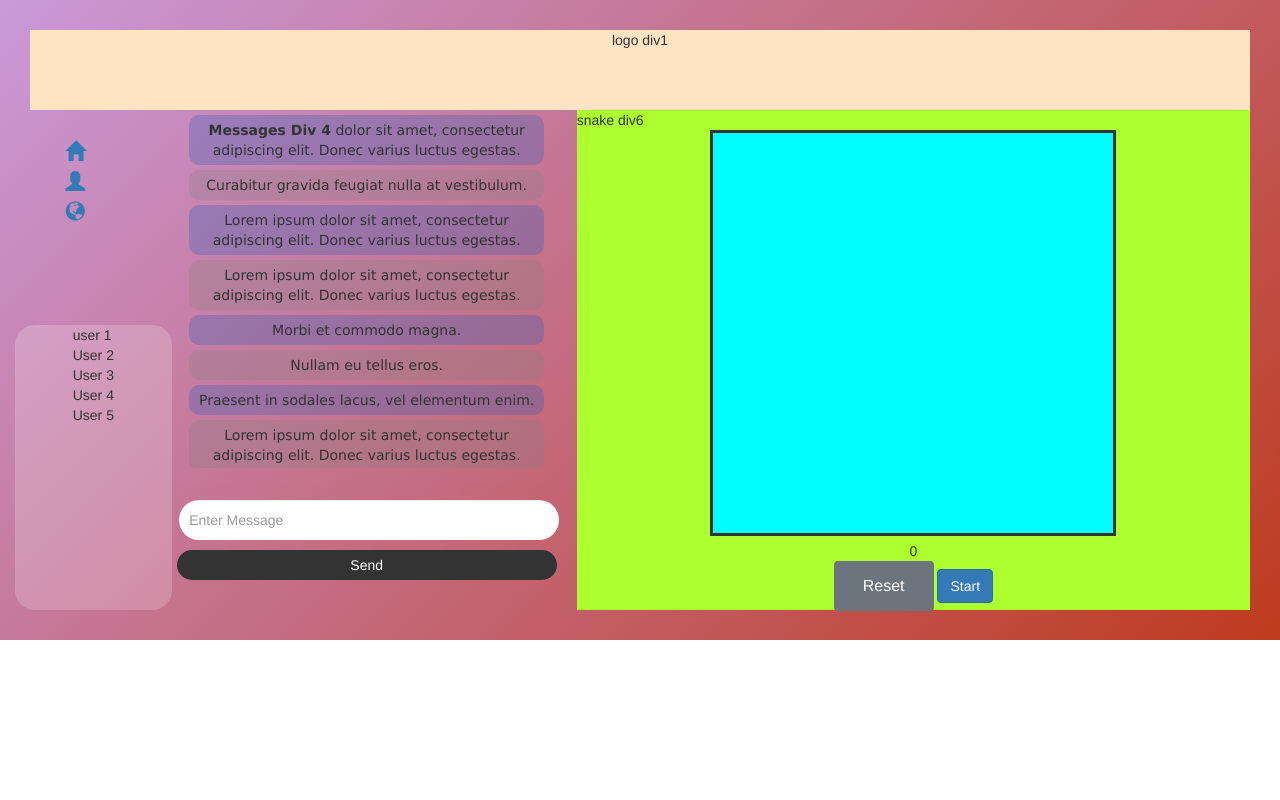
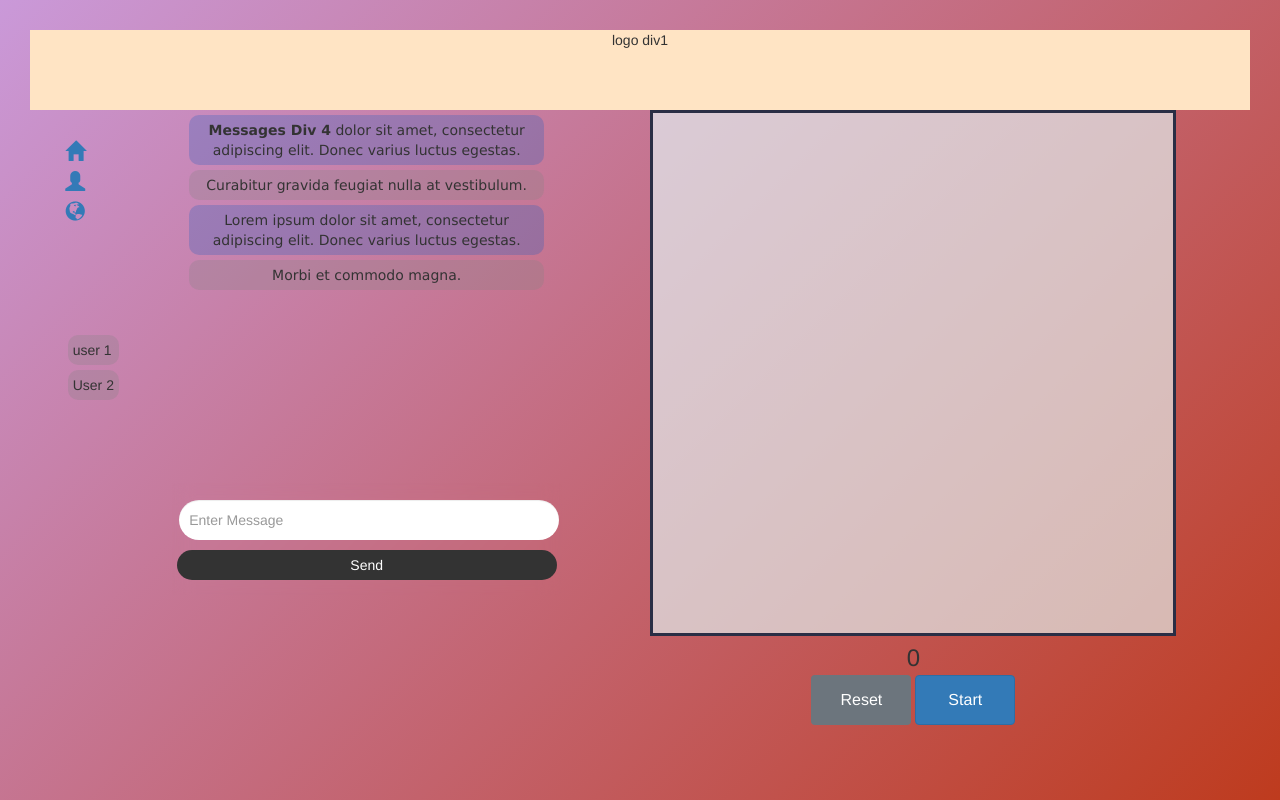
Before and after one commit to Domjon24/chatApp, a website: page index.html in a window 1280 px wide. Drawn offline with nearby package versions, Linux system fonts and the light colour scheme; no server answers.

Commit message:
user section still displays socket id upon entry. fixed the css, then broke it, then fixed it again

```diff
--- a/index.html
+++ b/index.html
@@ -30,9 +30,6 @@
             <ul id="user-list">
                 <li>user 1</li>
                 <li>User 2</li>
-                <li>User 3</li>
-                <li>User 4</li>
-                <li>User 5</li>
             </ul>
         </div>
 
@@ -43,12 +40,6 @@
                         <li><strong>Messages Div 4</strong> dolor sit amet, consectetur adipiscing elit. Donec varius luctus egestas.</li>
                         <li>Curabitur gravida feugiat nulla at vestibulum.</li>
                         <li>Lorem ipsum dolor sit amet, consectetur adipiscing elit. Donec varius luctus egestas.</li>
-                        <li>Lorem ipsum dolor sit amet, consectetur adipiscing elit. Donec varius luctus egestas.</li>
-                        <li>Morbi et commodo magna.</li>
-                        <li>Nullam eu tellus eros.</li>
-                        <li>Praesent in sodales lacus, vel elementum enim. </li>
-                        <li>Lorem ipsum dolor sit amet, consectetur adipiscing elit. Donec varius luctus egestas.</li>
-                        <li>Curabitur gravida feugiat nulla at vestibulum.</li>
                         <li>Morbi et commodo magna.</li>
                     </ul>
                 </div>
@@ -68,18 +59,16 @@
         </div>
 
         <div class="div6">
-            <div class=" justify-content-center">
-                    snake div6
-                <div class="col text-center game-container">
-                    <canvas id="gameBoard" height="400" width="400"></canvas>
+            <div class=" col text-center game-container">
+                <!-- <div class="col text-center game-container justify-content-center"> -->
+                    <canvas id="gameBoard" height="500" width="500"></canvas>
+                    <!-- <canvas id="gameBoard"></canvas> -->
                     <div id="scoreText">0</div>
                     <input type="hidden" id="hiddenInput" name="myHiddenInput" value="true">
                     <button type="button" class="btn btn-secondary" id="resetBtn">Reset</button>
                     <button type="button" class="btn btn-primary" onclick="gameStart(); hideStartBtn()" id="startBtn">Start</button>
-                </div>
-                </div>
         </div>
-
+        </div>
     </div>
 
 </body>
--- a/index.js
+++ b/index.js
@@ -33,7 +33,7 @@ io.on('connection', (socket) => {
 
   socket.on('gameOver', (score) => {
 
-    io.emit('scoreUpdate', `Game over! User# ${socket.id}'s score: ${score}`);
+    io.emit('scoreUpdate', `Game over! ${socket.id} got a score of ${score}`);
 });
 
 
--- a/public/css/game-styles.css
+++ b/public/css/game-styles.css
@@ -1,8 +1,19 @@
 canvas{
-    background-color: aqua;
+    background-color: rgba(232, 253, 253, 0.629);
+
 }
-#resetBtn{
+#resetBtn, #startBtn{
     font-size: 16px;
     height: 50px;
     width: 100px;
 }
+
+#gameBoard{
+    /* height: 40vh;
+    width: 80%; */
+    border: 3px solid #2A2E45;
+    padding: 1rem;
+}
+#scoreText{
+    font-size: x-large;
+}
--- a/public/css/styles.css
+++ b/public/css/styles.css
@@ -1,4 +1,6 @@
-
+html{
+    height: 100%
+}
 body {
     margin: 0;
     padding-bottom: 1rem;
@@ -27,6 +29,7 @@ body {
         grid-area: 1 / 1 / 2 / 10;
         background-color: bisque;
         height: 10vh;
+
     }
     .div2 { /*sidenav top*/
         grid-area: 2 / 1 / 5 / 2;
@@ -36,14 +39,30 @@ body {
         text-decoration: none;
         font-size: 20px;
         color: #818181;
-        display: block
+        display: block;
     }
 
-    .div3{/*sidenav bottom*/
+    .div3{/*sidenav bottom user list*/
         grid-area: 5 / 1 / 8 / 2;
-        background-color: rgba(255, 255, 255, 0.195);
         min-width: fit-content;
-        border-radius: 20px;
+        /* border-radius: 20px; */
+        /* max-width: 100%; */
+        overflow-x: hidden;
+        max-height: 60vh;
+        overflow-y: scroll;
+        padding: .5rem .5rem;
+        /* flex-grow: 7; */
+    }
+        #user-list{
+            /* max-width: 85%; */
+        }
+        #user-list > li {
+            margin: .5rem;
+            font-size: 14px;
+            padding: .5rem .5rem;
+            border-radius: 10px;
+            background-color: rgba(128, 128, 128, 0.27);
+            max-width: 90%;
         }
 
     .div4 { /*messages & input*/
@@ -123,12 +142,9 @@ body {
 
     .div6 { /*Game*/
         grid-area: 2 / 5 / 8 / 10;
-        background-color: greenyellow;
-        /* flex-grow: 7; */
+        /* background-color: greenyellow; */
+        max-height: 100%;
+        max-width: 100%;
+
+        /* min-width: 500px; */
     }
-    #gameBoard{
-        /* height: 40vh;
-        width: 80%; */
-        border: 3px solid;
-        /* padding: 1rem; */
-    }
--- a/public/scripts/main.js
+++ b/public/scripts/main.js
@@ -3,7 +3,7 @@ const socket = io();
         const form = document.getElementById('form');
         const input = document.getElementById('input');
         const messages = document.getElementById('messages');
-        const users = document.getElementById('user-list');
+        const userList = document.getElementById('user-list');
 
         form.addEventListener('submit', (e) => {
           e.preventDefault();
@@ -24,13 +24,16 @@ const socket = io();
           console.log(message);
           const item = document.createElement('li');
           item.textContent = message;
-          users.appendChild(item);
+          userList.appendChild(item);
           window.scrollTo(0, document.body.scrollHeight);
+
+          socket.on('disconnection', message => {
+            console.log(message);
+          })
+
         })
 
-        socket.on('disconnection', message => {
-          console.log(message);
-        })
+
 
         socket.on('scoreUpdate', (scoreMessage) => {
           const scoreItem = document.createElement('li');
--- a/public/scripts/snake.js
+++ b/public/scripts/snake.js
@@ -6,10 +6,10 @@ const resetBtn = document.querySelector(".btn-secondary");
 // const startBtn = document.querySelector(".btn-primary");
 const gameWidth = gameBoard.width;
 const gameHeight = gameBoard.height;
-const boardBackground = "yellow";
-const snakeColor = "green";
+const boardBackground = "#66B3BA";
+const snakeColor = "#496F5D";
 const snakeBorder = "black";
-const foodColor = "pink";
+const foodColor = "#F6EFA6";
 const hiddenInput = document.querySelector('#hiddenInput');
 const unitSize = 25;
 let running = false;
@@ -193,7 +193,7 @@ function checkGameOver() {
 
 function displayGameOver(){
 
-    ctx.font = "40px MV Boli";
+    ctx.font = "50px MV Boli";
     ctx.fillStyle = "black";
     ctx.fillAlign = "center";
     ctx.fillText("GAME OVER!", gameWidth / 4, gameHeight / 2);
```
Lines whose indentation alone changed are shown as unchanged.
